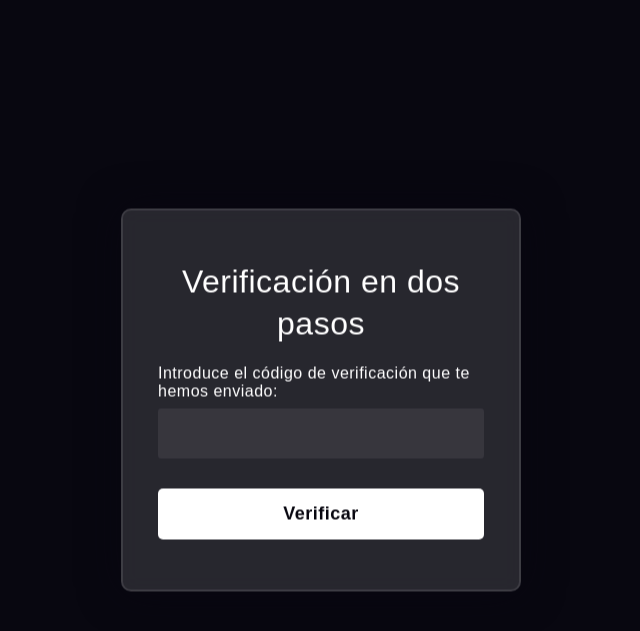
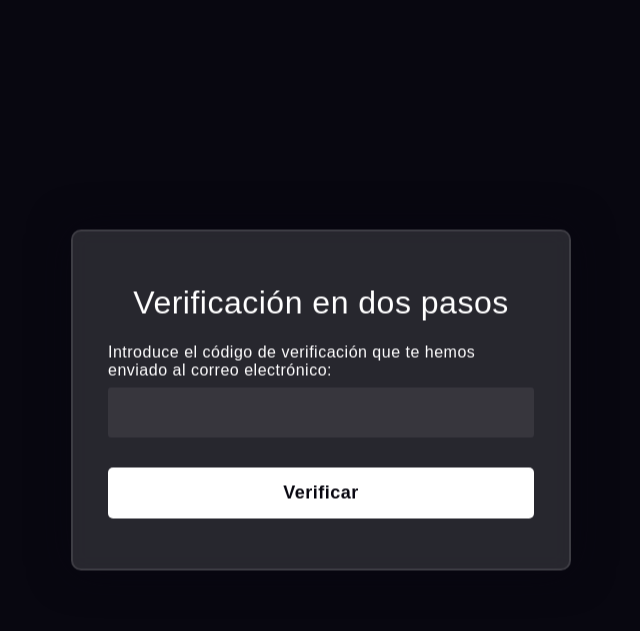
Before and after one commit to DiegoSanRoman/Wallapop-Proyecto-Criptografia, a Flask app: page /verify_2fa in a window 1280 px wide. Shown: the top 631 px of the page, without its empty margins (319-959 px from the left). Run offline with Flask 3, Linux system fonts and the light colour scheme.

Commit message:
Ahora está mejor y más bonita la verificación en dos pasos.

```diff
--- a/app.py
+++ b/app.py
@@ -123,17 +123,19 @@ def login():
         password = request.form['password'].encode()  # La contraseña debe ser bytes
         user = User.query.filter_by(username=username).first()
         if user:
+            # Derivar la clave del usuario y compararla con la clave derivada de la contraseña ingresada
             salt = bytes.fromhex(user.salt)
             kdf = Scrypt(salt=salt, length=32, n=2 ** 14, r=8, p=1)
             key = kdf.derive(password)
+            # Si las claves coinciden, el usuario está autenticado
             if key.hex() == user.key:
-                # Generar el token 2FA y enviarlo al correo
+                # Generar el token 2FA y enviarlo al correo para realizar la verificación en dos pasos
                 token = generate_token()
                 session['2fa_token'] = token  # Guardar el token en la sesión
                 session['user_id'] = user.id  # Guardar temporalmente el ID de usuario
                 send_token_via_email(user.email, token)
 
-                # Redirigir a la página para ingresar el token
+                # Redirigir a la página para ingresar el token de la verificación en dos pasos
                 return redirect(url_for('verify_2fa'))
             else:
                 return "Contraseña incorrecta, por favor intenta de nuevo."
@@ -150,7 +152,7 @@ def verify_2fa():
             session.pop('2fa_token', None)  # Eliminar el token de la sesión
             return redirect(url_for('app_route'))
         else:
-            return "Código de verificación incorrecto, por favor intenta de nuevo."
+            return "Código de verificación incorrecto, por favor intenta de nuevo." # Mensaje de error
     return render_template('verify_2fa.html')
 
 @app.route('/continue', methods=['GET', 'POST'])
--- a/static/styles/verify_2fa.css
+++ b/static/styles/verify_2fa.css
@@ -38,7 +38,7 @@ body {
 
 form {
     height: auto;
-    width: 400px;
+    width: 500px;
     background-color: rgba(255, 255, 255, 0.13);
     position: absolute;
     transform: translate(-50%, -50%);
--- a/templates/verify_2fa.html
+++ b/templates/verify_2fa.html
@@ -8,7 +8,7 @@
 <body>
     <form method="POST">
         <h1>Verificación en dos pasos</h1>
-        <label for="token">Introduce el código de verificación que te hemos enviado:</label>
+        <label for="token">Introduce el código de verificación que te hemos enviado al correo electrónico:</label>
         <input type="text" name="token" required>
         <button type="submit">Verificar</button>
 </form>
```
